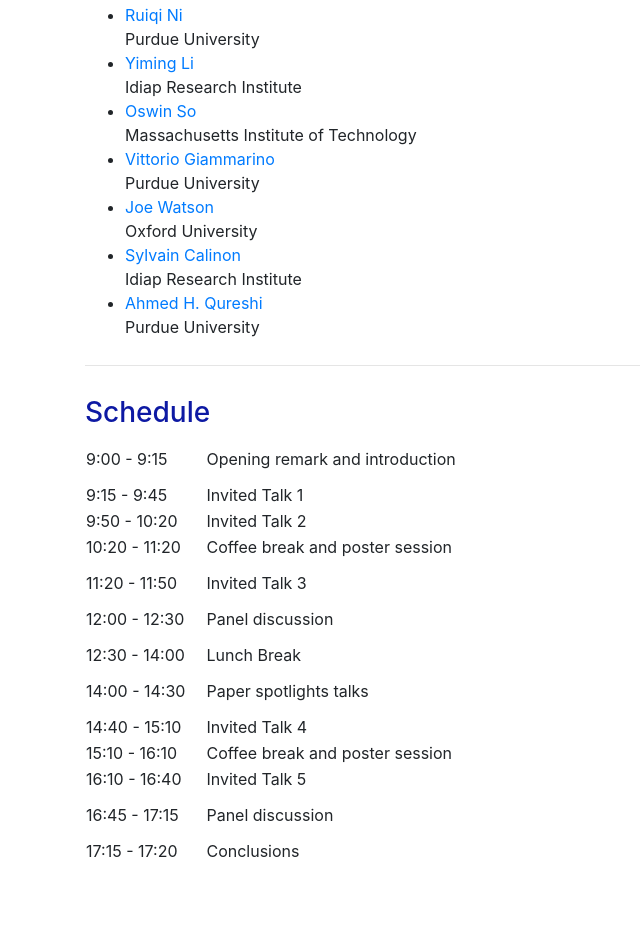
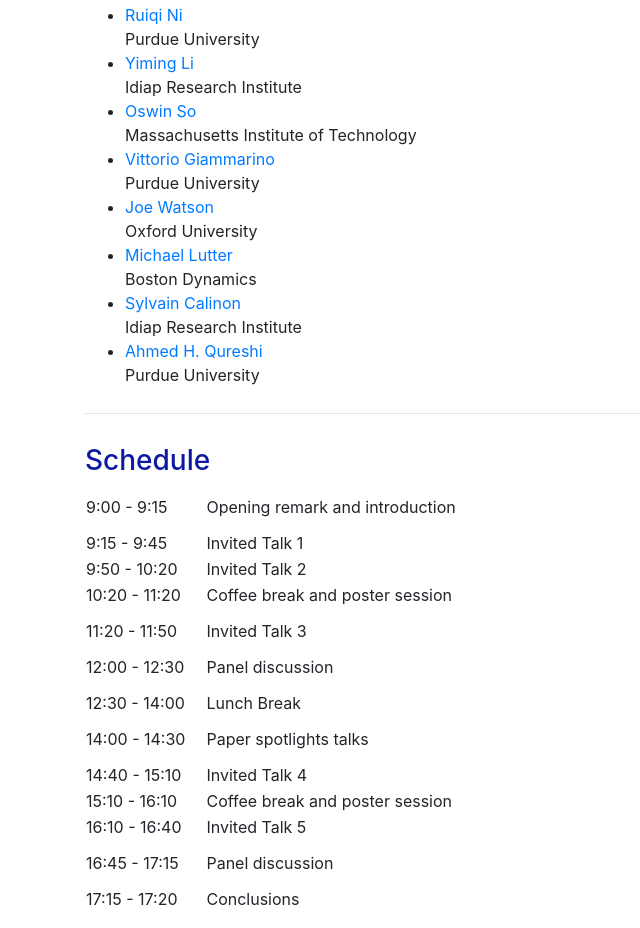
Before and after one commit to physics-driven-method/phyworkshop.github.io, a plain HTML site: page index.html in a window 1280 px wide. Shown: the part 1260-2188 px from the top of the page, without its empty margins (0-640 px from the left). Before the commit the page ends 2140 px from the top, so only its background shows below. Drawn offline with nearby package versions, Linux system fonts and the light colour scheme.

Commit message:
Update index.html

```diff
--- a/index.html
+++ b/index.html
@@ -184,6 +184,11 @@
               Oxford University
             </li>
             <li>
+              <a href="https://www.mlutter.eu/" target="_blank">Michael Lutter</a>
+              <br>
+              Boston Dynamics
+            </li>
+            <li>
               <a href="https://calinon.ch/" target="_blank">Sylvain Calinon</a>
               <br>
               Idiap Research Institute
```
